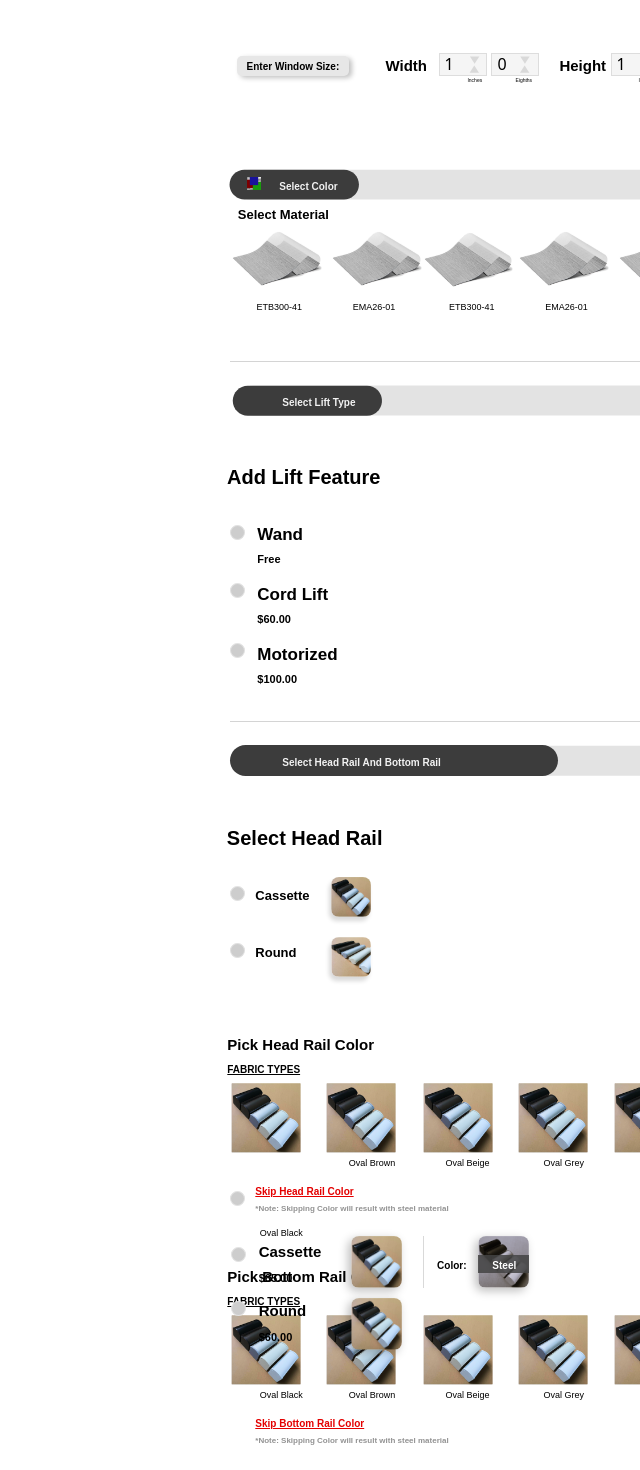
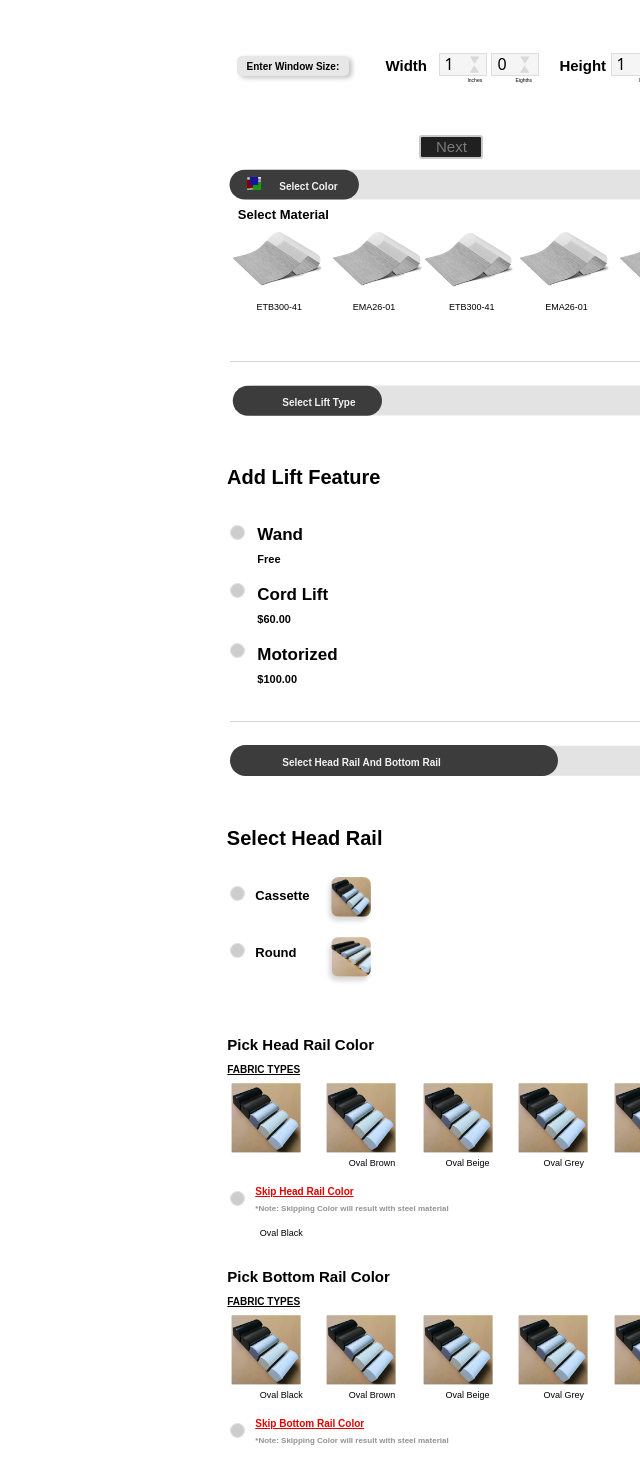
Before and after one commit to deodagee/economyblindsandshades, a Next.js app: page /components/pages/zebrablinds in a window 1280 px wide. Shown: the part 820-2290 px from the top of the page, without its empty margins (640-1280 px from the left). Built offline with nearby package versions, Linux system fonts and the light colour scheme.

Commit message:
Update zebrablinds.js

```diff
--- a/pages/components/pages/zebrablinds.js
+++ b/pages/components/pages/zebrablinds.js
@@ -49,7 +49,14 @@ function ZebraBlinds() {
     const [active_inside_outside_ellipse, Setactive_inside_outside_ellipse] = useState(null);
     const [active_wand_cordlift_motorized, Setactive_wand_cordlift_motorized] = useState(null);
     const [active_cassette_round1, Setactive_cassette_round1] = useState(null);
-    const [active_skip_head_rail_ellipse_for_bottom_rail, Setactive_skip_head_rail_ellipse_for_bottom_rail] = useState(null);
+
+
+    const [active_skip_head_rail_ellipse, Set_active_skip_head_rail_ellipse] = useState(null);
+
+    const [active_skip_bottom_rail_ellipse, Set_active_skip_bottom_rail_ellipse] = useState(null);
+
+
+
     const [active_cassette_round2, Setactive_cassette_round2] = useState(null);
 
     const handleEllipseClick1 = (ellipseNumber) => {
@@ -64,9 +71,14 @@ function ZebraBlinds() {
         Setactive_cassette_round1(ellipseNumber);
     };
 
-    const handleEllipseClick4 = () => {
+    const handleEllipseClickSkipHeadRailColor = () => {
         console.log('Ellipse Clicked');
-        Setactive_skip_head_rail_ellipse_for_bottom_rail((prevActive) => !prevActive);
+        Set_active_skip_head_rail_ellipse((prevActive) => !prevActive);
+    };
+
+    const handleEllipseClickSkipBottomRailColor  = () => {
+        console.log('Ellipse Clicked');
+        Set_active_skip_bottom_rail_ellipse((prevActive) => !prevActive);
     };
 
     const handleEllipseClick5 = (ellipseNumber) => {
@@ -190,6 +202,9 @@ function ZebraBlinds() {
                         <Image alt="star" width={100} height={100} className={styles.star_8} src="/star.png" />
                         <Image alt="star" width={100} height={100} className={styles.star_9} src="/star.png" />
                         <Image alt="star" width={100} height={100} className={styles.star_10} src="/star.png" />
+
+                        <div className={styles.top_divider_line}></div>
+
                         <div className={styles.choose_inside_or_outside_mount}>
                             Choose Inside or Outside Mount
                         </div>
@@ -398,11 +413,14 @@ function ZebraBlinds() {
 
                                 <div className={styles.inches2}>Inches</div>
                                 <div className={styles.eighths2}>Eighths</div>
+
+                                <div className={styles.next_button1}>
+                                    <button>
+                                    Next
+                                    </button></div>
                             </div>
                         </div>
 
-
-                        <div className={styles.rectangle_66}></div>
 
                         <div className={styles.select_color_group}>
 
@@ -614,7 +632,6 @@ function ZebraBlinds() {
                             <div className={styles.fabric_types}>FABRIC TYPES</div>
 
                             <div className={styles.materials_list}>
-
                                 <Image
                                     alt="image"
                                     width={400}
@@ -667,10 +684,10 @@ function ZebraBlinds() {
                                 <div className={styles.oval_white}>Oval White</div>
 
                             <div
-                                className={`${styles.skip_head_rail_ellipse} ${active_skip_head_rail_ellipse_for_bottom_rail ? styles.active_skip_head_rail_ellipse_for_bottom_rail : ''}`}
-                                onClick={handleEllipseClick4}
+                                className={`${styles.skip_head_rail_ellipse} ${active_skip_head_rail_ellipse ? styles.active_skip_head_rail_ellipse : ''}`}
+                                onClick={handleEllipseClickSkipHeadRailColor}
                             ></div>
-                            <div className={styles.skip_head_rail_color}>Skip Head Rail Color</div>
+                            <div className={styles.skip_head_rail_color_for_head_rail_title}>Skip Head Rail Color</div>
                             <div className={styles.note_skipping_color}>
                                 *Note: Skipping Color will result with steel material
                             </div>
@@ -734,8 +751,8 @@ function ZebraBlinds() {
                                 <div className={styles.oval_white_for_bottom_rail}>Oval White</div>
 
                                 <div
-                                    className={`${styles.skip_head_rail_ellipse_for_bottom_rail} ${active_skip_head_rail_ellipse_for_bottom_rail ? styles.active_skip_head_rail_ellipse_for_bottom_rail : ''}`}
-                                    onClick={handleEllipseClick4}
+                                    className={`${styles.skip_bottom_rail_ellipse} ${active_skip_bottom_rail_ellipse  ? styles.active_skip_bottom_rail_ellipse : ''}`}
+                                    onClick={handleEllipseClickSkipBottomRailColor}
                                 ></div>
                                 <div className={styles.skip_head_rail_color_for_bottom_rail}>Skip Bottom Rail Color</div>
                                 <div className={styles.note_skipping_color_for_bottom_rail}>
@@ -745,7 +762,7 @@ function ZebraBlinds() {
                             </div>
 
 
-                            <div className={styles.chosen_cassette_chosen_round}>
+                            <div className={styles.chosen_cassette_or_chosen_round_wrapper}>
                                 <div
                                     className={`${styles.select_cassette_ellipse2} ${active_cassette_round2 === 1 ? styles.active_cassette_round2 : ''}`}
                                     onClick={() => handleEllipseClick5(1)}
```
